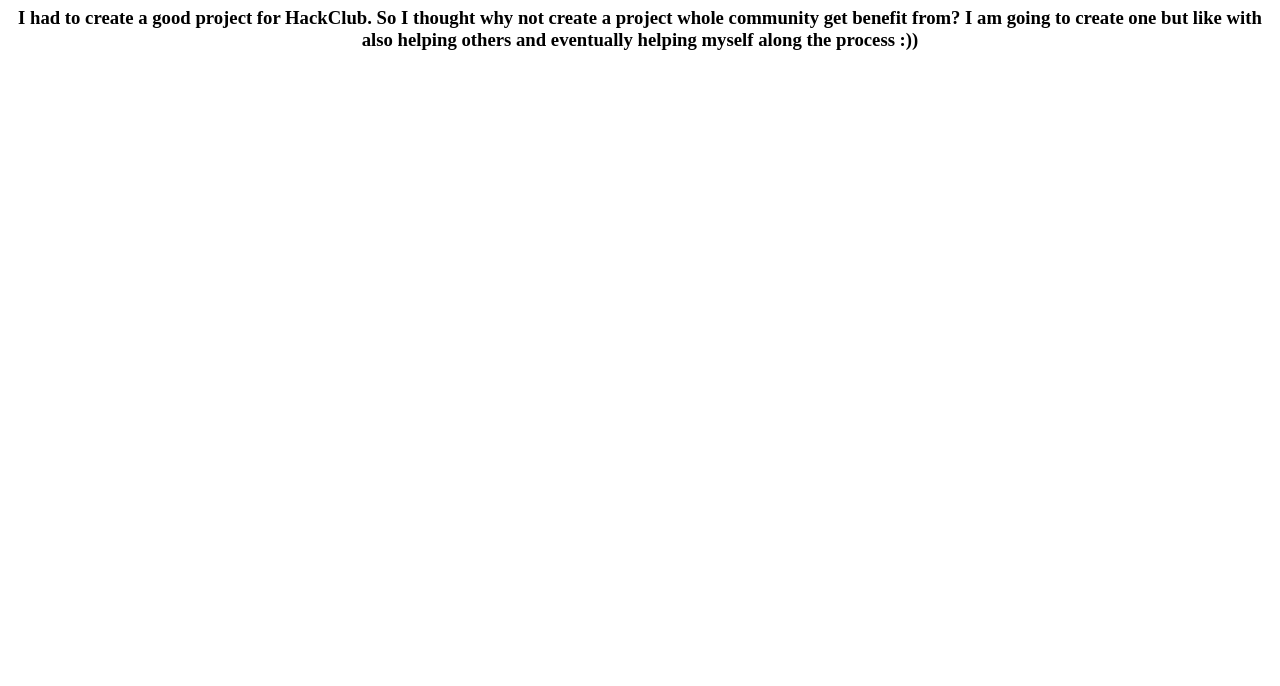
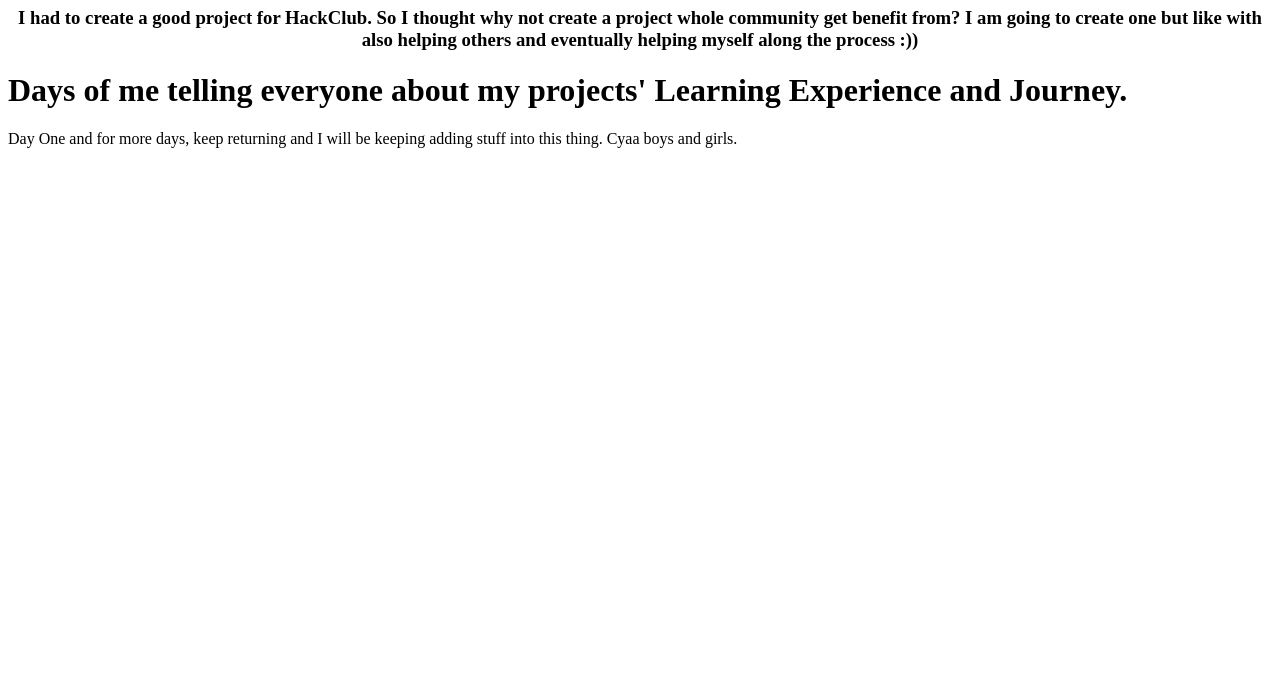
Before and after one commit to peacelover3/My-Personal-Experience---tips, a plain HTML site: page index.html in a window 1280 px wide. Shown: the part 114-800 px from the top of the page. Drawn offline with Linux system fonts and the light colour scheme.

Commit message:
created hi hello of project. gonna logg off for today as i got maths to study

```diff
--- a/index.html
+++ b/index.html
@@ -18,6 +18,13 @@
             helping myself along the process :))</h3>
     </div>
 
+<div>
+    <h1 class="h1 sec2h1"> Days of me telling everyone about my projects' Learning Experience and Journey.</h1>
+    <a heref="learning/1.html">Day One</a>
+    and for more days, keep returning and I will be keeping adding stuff into this thing.
+    Cyaa boys and girls.
+
+</div>
 </body>
 
 </html>
```
Also changed, not shown: learning/1.html (added, +11 -0 lines), llm.txt (added).
